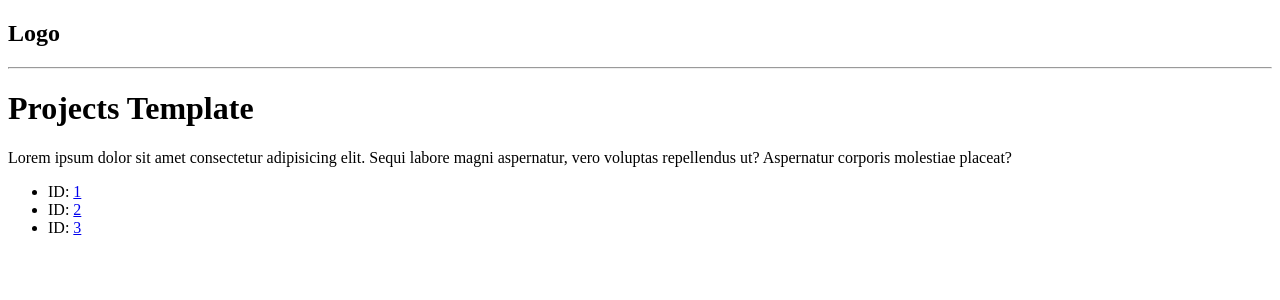
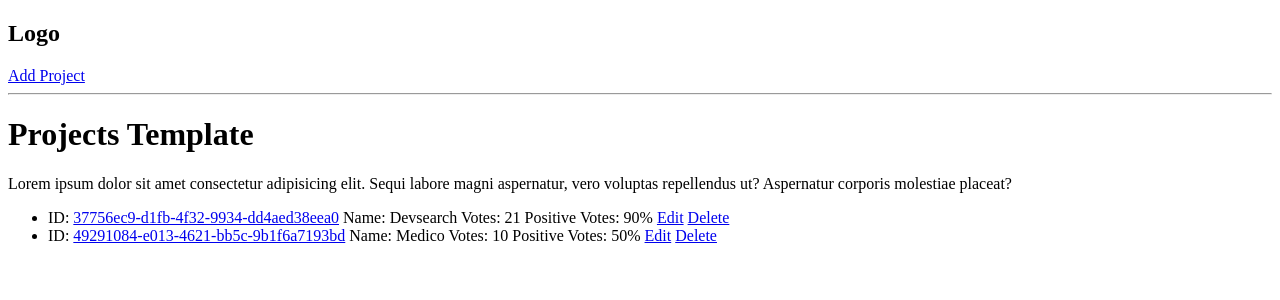
Before and after one commit to raptordev21/devsearch-django-postgresql, a Django app: page / in a window 1280 px wide. Shown: the top 300 px of the page. Run offline with Django 3.2, Linux system fonts and the light colour scheme; data comes from the database, SQL or seed files in the repository; both versions use the stored data as it was after the commit.

Commit message:
project model form added

```diff
--- a/projects/templates/projects/projects.html
+++ b/projects/templates/projects/projects.html
@@ -7,8 +7,11 @@
     Aspernatur corporis molestiae placeat?</p>
 
 <ul>
-    {% for user in users %}
-    <li>ID: <a href="{% url 'project' user.id %}">{{user.id}}</a></li>
+    {% for project in projects %}
+    <li>ID: <a href="{% url 'project' project.id %}">{{project.id}}</a> Name: {{project.title}} Votes:
+        {{project.vote_total}} Positive Votes: {{project.vote_ratio}}% <a
+            href="{% url 'update-project' project.id %}">Edit</a> <a
+            href="{% url 'delete-project' project.id %}">Delete</a></li>
     {% endfor %}
 </ul>
 
--- a/projects/templates/projects/single-project.html
+++ b/projects/templates/projects/single-project.html
@@ -4,7 +4,10 @@
 
 <h1>Single Project Template</h1>
 <p>
-    ID: {{project.id}} Name: {{project.name}}
+    ID: {{project.id}} Name: {{project.title}}
+    {% for tag in project.tags.all %}
+    <span style="border: 1px solid grey;">{{tag}}</span>
+    {% endfor %}
 </p>
 
 {% endblock content %}
--- a/projects/urls.py
+++ b/projects/urls.py
@@ -4,4 +4,7 @@ from . import views
 urlpatterns = [
     path('', views.projects, name="projects"),
     path('project/<str:id>/', views.project, name="project"),
+    path('create-project/', views.createProject, name="create-project"),
+    path('update-project/<str:id>/', views.updateProject, name="update-project"),
+    path('delete-project/<str:id>/', views.deleteProject, name="delete-project"),
 ]
--- a/projects/views.py
+++ b/projects/views.py
@@ -1,32 +1,49 @@
-from django.shortcuts import render
-
-usersList = [
-    {
-        'id': '1',
-        'name': 'raptor'
-    },
-    {
-        'id': '2',
-        'name': 'ace'
-    },
-    {
-        'id': '3',
-        'name': 'dell'
-    },
-]
+from django.shortcuts import render, redirect
+from .models import Project
+from .forms import ProjectForm
 
 
 def projects(request):
-    return render(request, 'projects/projects.html', {'users': usersList})
+    projects = Project.objects.all()
+    return render(request, 'projects/projects.html', {'projects': projects})
 
 
 def project(request, id):
-    projectObj = None
-    for i in usersList:
-        if i['id'] == id:
-            projectObj = i
+    project = Project.objects.get(id=id)
+    return render(request, 'projects/single-project.html', {'project': project})
 
-    if projectObj == None:
-        return render(request, 'notfound.html')
-    else:
-        return render(request, 'projects/single-project.html', {'project': projectObj})
+
+def createProject(request):
+    form = ProjectForm()
+
+    if request.method == 'POST':
+        form = ProjectForm(request.POST)
+        if form.is_valid():
+            form.save()
+            return redirect('projects')
+
+    context = {'form': form}
+    return render(request, 'projects/project_form.html', context)
+
+
+def updateProject(request, id):
+    project = Project.objects.get(id=id)
+    form = ProjectForm(instance=project)
+
+    if request.method == 'POST':
+        form = ProjectForm(request.POST, instance=project)
+        if form.is_valid():
+            form.save()
+            return redirect('projects')
+
+    context = {'form': form}
+    return render(request, 'projects/project_form.html', context)
+
+
+def deleteProject(request, id):
+    project = Project.objects.get(id=id)
+    if request.method == 'POST':
+        project.delete()
+        return redirect('projects')
+    context = {'object': project}
+    return render(request, 'projects/delete_confirm.html', context)
--- a/templates/navbar.html
+++ b/templates/navbar.html
@@ -1,4 +1,5 @@
 <nav>
     <h1>Logo</h1>
+    <a href="{% url 'create-project' %}">Add Project</a>
 </nav>
 <hr>
```
Also changed, not shown: projects/forms.py (added, +8 -0 lines), projects/templates/projects/delete_confirm.html (added, +11 -0 lines), projects/templates/projects/project_form.html (added, +10 -0 lines), db.sqlite3.
